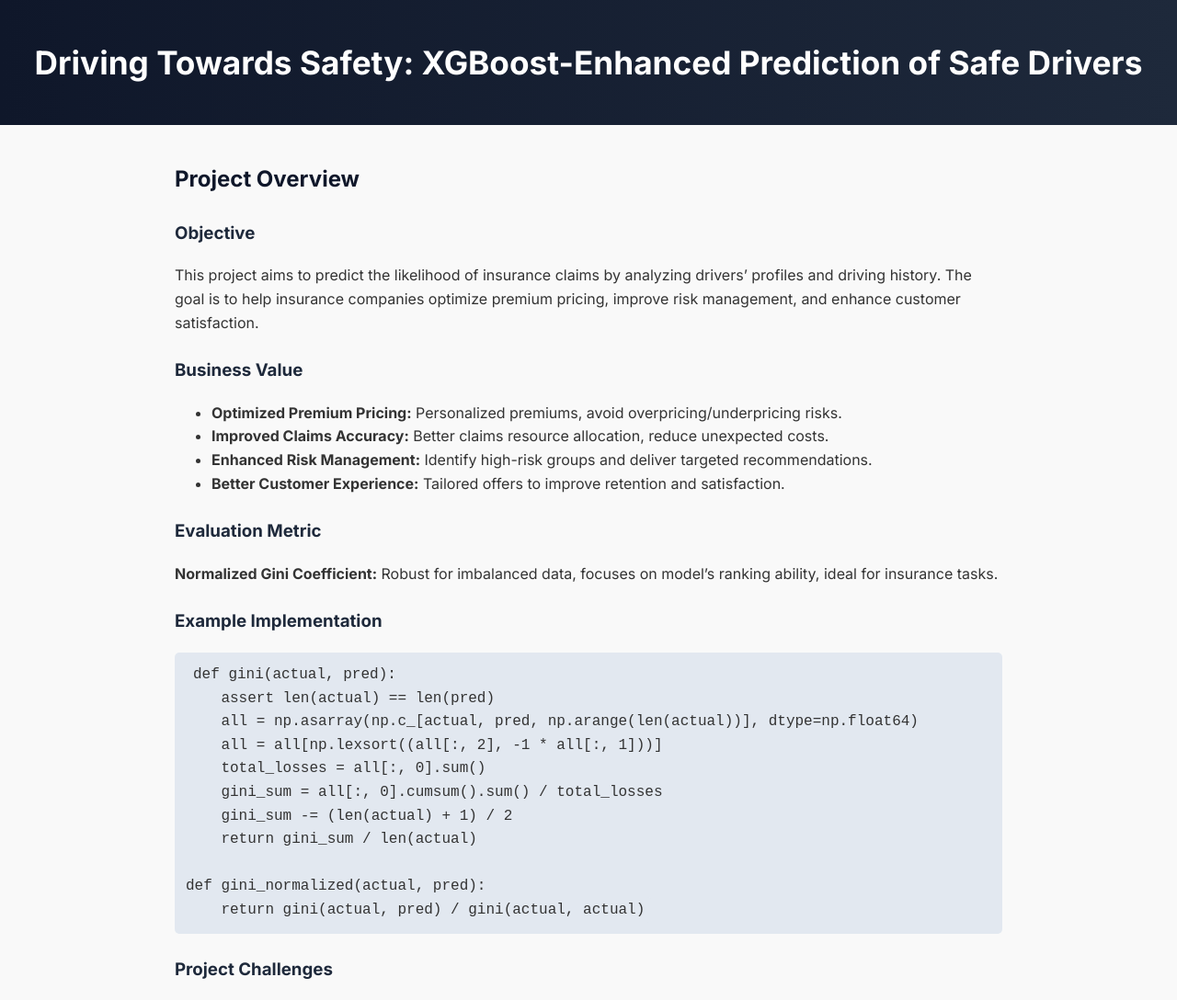
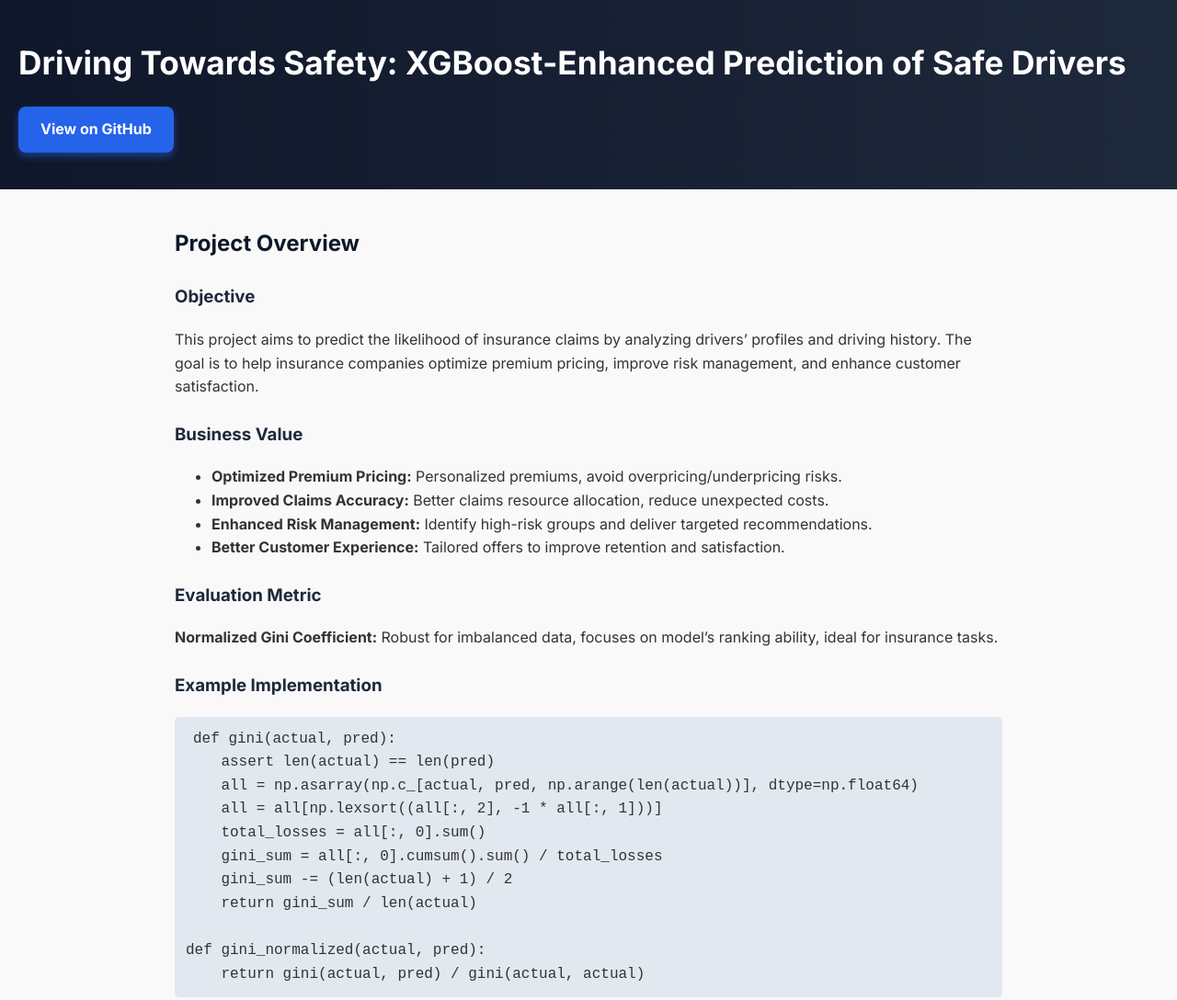
Before and after one commit to snw16/portfolio, a plain HTML site: page projects/safe_driver_prediction/index.html in a window 1280 px wide. Shown: the top 1088 px of the page at 92% size. Drawn offline with Linux system fonts and the light colour scheme.

Commit message:
index.html

```diff
--- a/projects/safe_driver_prediction/index.html
+++ b/projects/safe_driver_prediction/index.html
@@ -1,10 +1,10 @@
 <!DOCTYPE html>
 <html lang="en">
 <head>
-  <meta charset="UTF-8">
-  <meta name="viewport" content="width=device-width, initial-scale=1.0">
+  <meta charset="UTF-8" />
+  <meta name="viewport" content="width=device-width, initial-scale=1.0" />
   <title>Safe Driver Prediction | Portfolio</title>
-  <link href="https://fonts.googleapis.com/css2?family=Inter:wght@400;600;700&display=swap" rel="stylesheet">
+  <link href="https://fonts.googleapis.com/css2?family=Inter:wght@400;600;700&display=swap" rel="stylesheet" />
   <style>
     body {
       margin: 0;
@@ -17,11 +17,32 @@
       background: linear-gradient(90deg, #0f172a, #1e293b);
       color: #fff;
       padding: 40px 20px;
-      text-align: center;
+      display: flex;
+      align-items: center;
+      justify-content: space-between;
+      gap: 20px;
+      flex-wrap: wrap;
     }
     header h1 {
       margin: 0;
       font-size: 2.2rem;
+      flex: 1 1 auto;
+      min-width: 250px;
+    }
+    .github-btn {
+      background-color: #2563eb;
+      color: white;
+      font-weight: 700;
+      padding: 12px 24px;
+      border-radius: 8px;
+      text-decoration: none;
+      box-shadow: 0 4px 8px rgba(37, 99, 235, 0.5);
+      transition: background-color 0.3s ease, box-shadow 0.3s ease;
+      flex-shrink: 0;
+    }
+    .github-btn:hover {
+      background-color: #1e40af;
+      box-shadow: 0 6px 12px rgba(37, 99, 235, 0.8);
     }
     main {
       max-width: 900px;
@@ -36,7 +57,8 @@
       color: #1e293b;
       margin-top: 1.5rem;
     }
-    code, pre {
+    code,
+    pre {
       background: #e2e8f0;
       padding: 5px 8px;
       border-radius: 5px;
@@ -64,9 +86,15 @@
   </style>
 </head>
 <body>
-
   <header>
     <h1>Driving Towards Safety: XGBoost-Enhanced Prediction of Safe Drivers</h1>
+    <a
+      href="https://github.com/snw16/Porto-Seguro-s-Safe-Driver-Prediction"
+      target="_blank"
+      rel="noopener"
+      class="github-btn"
+      >View on GitHub</a
+    >
   </header>
 
   <main>
@@ -89,7 +117,7 @@
     <p><strong>Normalized Gini Coefficient:</strong> Robust for imbalanced data, focuses on model’s ranking ability, ideal for insurance tasks.</p>
 
     <h3>Example Implementation</h3>
-<pre><code>def gini(actual, pred):
+    <pre><code>def gini(actual, pred):
     assert len(actual) == len(pred)
     all = np.asarray(np.c_[actual, pred, np.arange(len(actual))], dtype=np.float64)
     all = all[np.lexsort((all[:, 2], -1 * all[:, 1]))]
@@ -128,13 +156,12 @@ def gini_normalized(actual, pred):
       risk mitigation, and enhancing customer satisfaction.
     </p>
 
-    <p><a href="https://github.com/snw16/Porto-Seguro-s-Safe-Driver-Prediction" target="_blank">🔗 View on GitHub →</a></p>
+
 
   </main>
 
   <footer>
     <a href="https://snw16.github.io/portfolio/" style="color:#93c5fd;">← Back to Portfolio</a>
   </footer>
-
 </body>
 </html>
```
